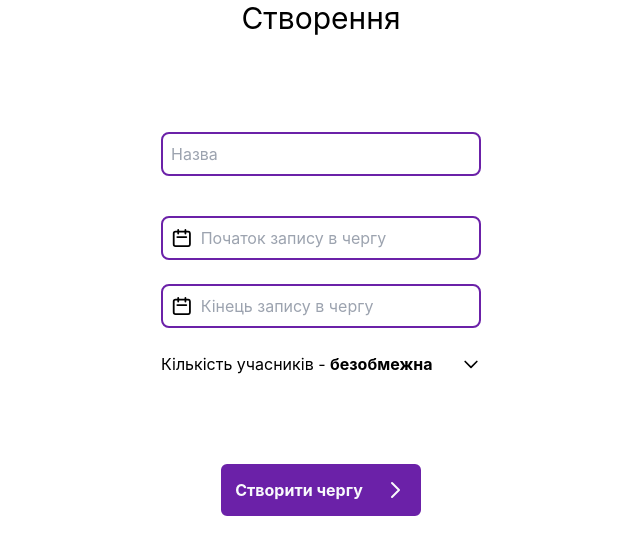
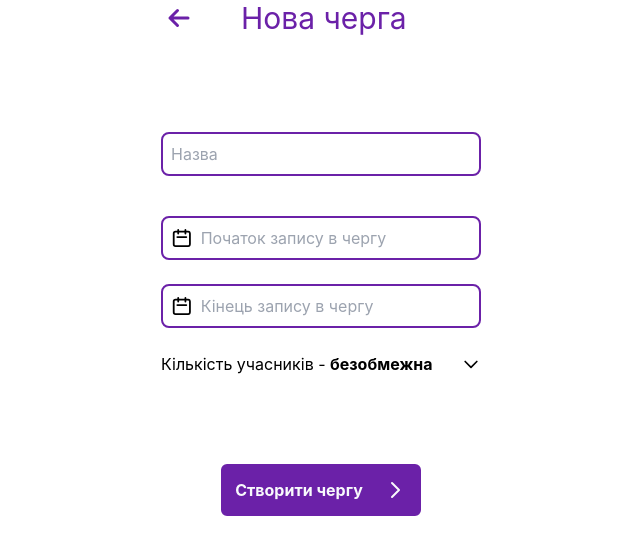
Before and after one commit to iQueue-solutions/iQueue-front, a Next.js app: page /create-queue in a window 1280 px wide. Shown: the top 554 px of the page, without its empty margins (319-959 px from the left). Built offline with nearby package versions, Linux system fonts and the light colour scheme.

Commit message:
created create queue heading component with icon

```diff
--- /dev/null
+++ b/components/CreateQueueHeading.jsx
@@ -0,0 +1,10 @@
+import { Heading } from "./Heading";
+
+export const CreateQueueHeading = ({ children, icon }) => {
+ return (
+  <div className="flex w-1/4 text-purple-800">
+   <button className="basis-1/4">{icon}</button>
+   <Heading>{children}</Heading>
+  </div>
+ );
+};
--- a/components/Heading.jsx
+++ b/components/Heading.jsx
@@ -1,3 +1,3 @@
-export const Heading = ({children}) => {
-  return <h1 className="text-2xl md:text-3xl text-center">{children}</h1>
-}
+export const Heading = ({ children }) => {
+ return <h1 className="text-2xl md:text-3xl text-center">{children}</h1>;
+};
--- a/pages/create-queue.js
+++ b/pages/create-queue.js
@@ -1,12 +1,12 @@
-import {Heading} from '../components/Heading';
+import {CreateQueueHeading} from '../components/CreateQueueHeading';
 import {Button} from '../components/Button';
 import { QueueCreationForm} from '../components/QueueCreationForm';
 import {DropdownInput} from '../components/DropdownInput'
-import {ChevronRightIcon, ChevronDownIcon} from "@heroicons/react/outline"
+import {ChevronRightIcon, ChevronDownIcon, ArrowSmLeftIcon} from "@heroicons/react/outline";
 
 const CreateQueue = () => (
   <div className='flex flex-col items-center'>
-    <Heading>Створення</Heading>
+    <CreateQueueHeading icon={<ArrowSmLeftIcon className='w-5 md:w-9' />}>Нова черга</CreateQueueHeading>
     <QueueCreationForm />
     <DropdownInput icon={<ChevronDownIcon className='w-5' />} title="Кількість учасників - " />
     <Button icon={<ChevronRightIcon className='w-5 md:w-6' />} color="purple" variant="solid">Створити чергу</Button>
```
